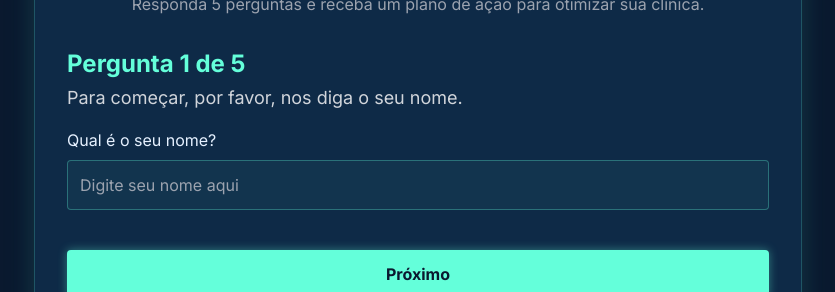
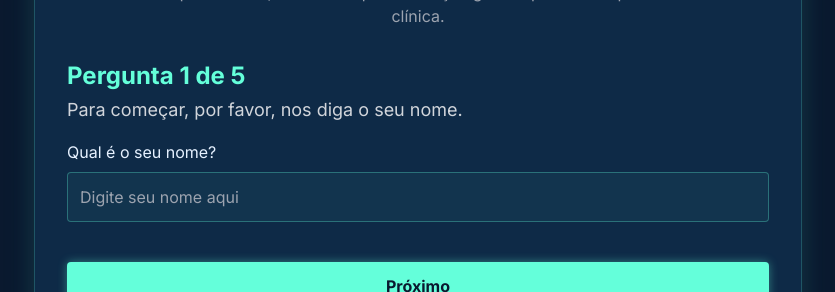
Before and after one commit to italomurilo12/automacao-clinica, a website: page index.html in a window 1280 px wide. Shown: the part 237-529 px from the top of the page, without its empty margins (222-1057 px from the left). Drawn offline with nearby package versions, Linux system fonts and the light colour scheme.

Commit message:
Atualização de Headings

```diff
--- a/index.html
+++ b/index.html
@@ -141,7 +141,7 @@
         <!-- Header -->
         <div id="header" class="text-center mb-8">
             <h1 class="text-3xl font-bold text-transparent bg-clip-text bg-gradient-to-r from-[#E6F1FF] to-[#64FFDA]">Gerador de Plano de Automação</h1>
-            <p class="text-gray-400 mt-2">Responda 5 perguntas e receba um plano de ação para otimizar sua clínica.</p>
+            <p class="text-gray-400 mt-2">Ao final do questionário, receba um plano de ação gerado por uma IA para otimizar sua clínica.</p>
         </div>
 
         <!-- Form Steps -->
```
